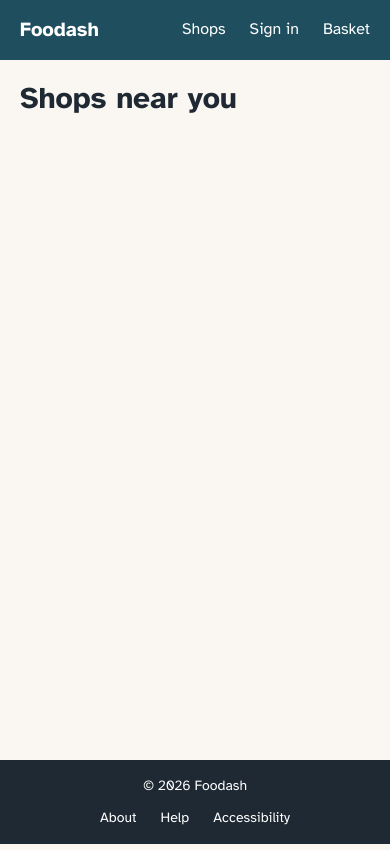
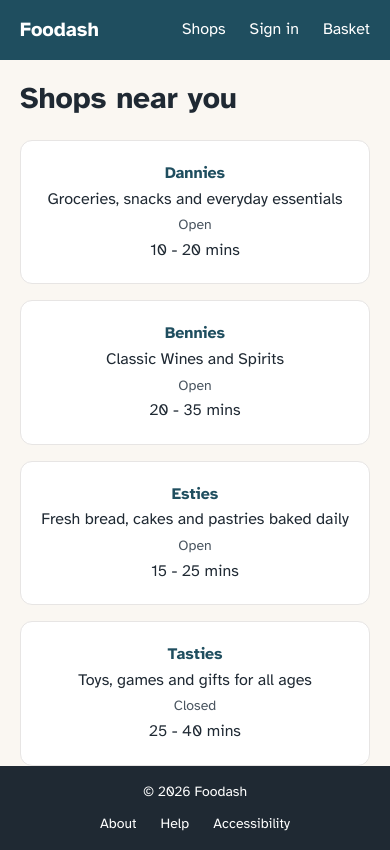
Before and after one commit to ifeanyiukiwe/fooddash, a Next.js app: page /shops in a window 390 px wide. Built offline with nearby package versions, Linux system fonts and the light colour scheme.

Commit message:
KAN-20: Display mock shops in a responsive grid

```diff
--- a/src/app/shops/page.tsx
+++ b/src/app/shops/page.tsx
@@ -1,5 +1,6 @@
 import Link from "next/link";
 import { isValidUkPostcode } from "@/lib/postcode";
+import { shops } from "@/data/shops";
 export default async function ShopsPage({
   searchParams,
 }: {
@@ -32,6 +33,21 @@ export default async function ShopsPage({
           ? `Shops near ${postcode.toLocaleUpperCase()}`
           : "Shops near you"}
       </h1>
+      <ul className="grid gap-4 mt-6  sm:grid-cols-4">
+        {shops.map((shop) => (
+          <li
+            key={shop.id}
+            className="rounded-xl border border-stone-200 bg-white p-5 text-center"
+          >
+            <p className="font-bold text-petrol">{shop.name}</p>
+            <p>{shop.description}</p>
+            <small className="mt-1 text-sm text-muted">
+              {shop.isOpen ? "Open" : "Closed"}
+            </small>
+            <p>{`${shop.deliveryMinMins} - ${shop.deliveryMaxMins} mins`}</p>
+          </li>
+        ))}
+      </ul>
     </main>
   );
 }
```
